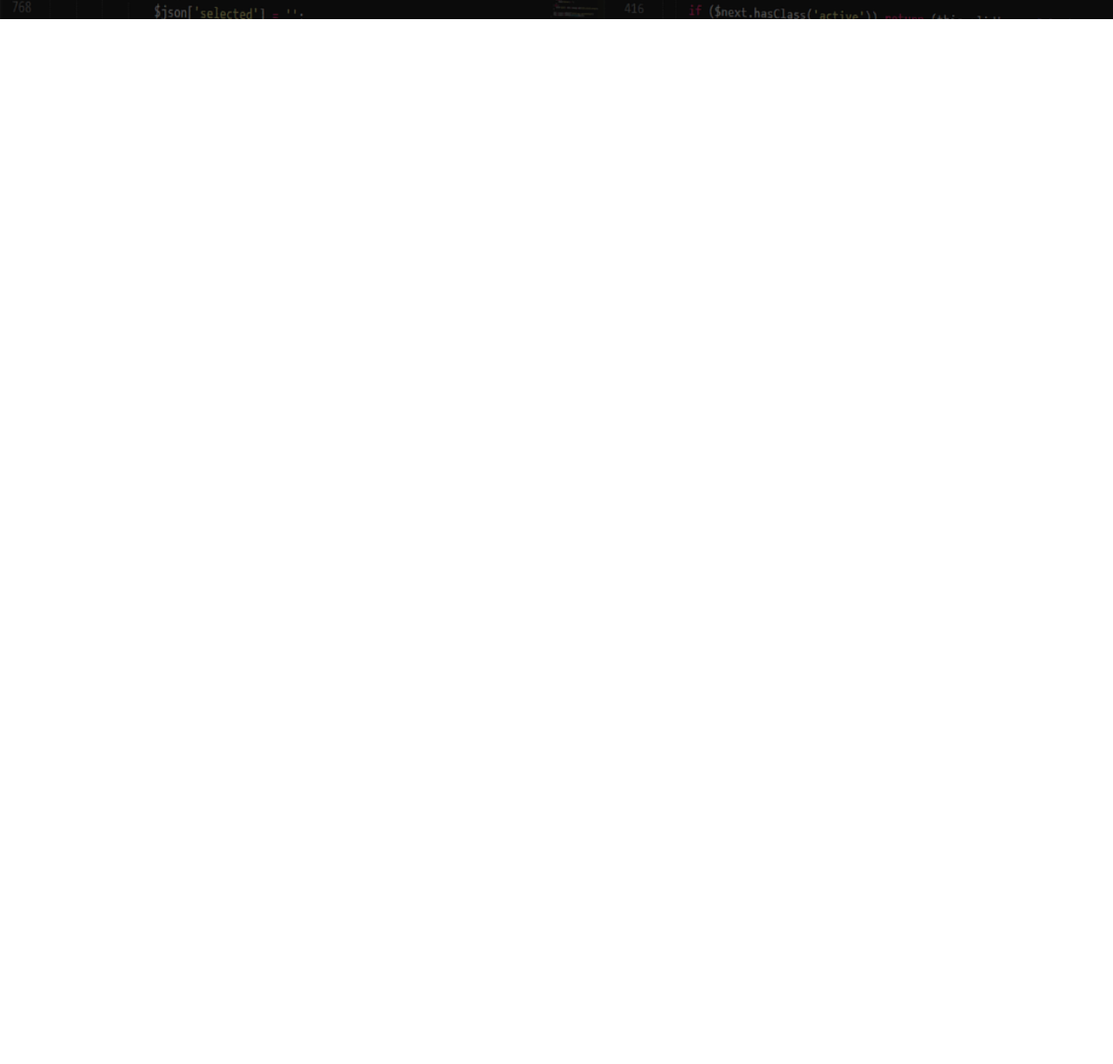
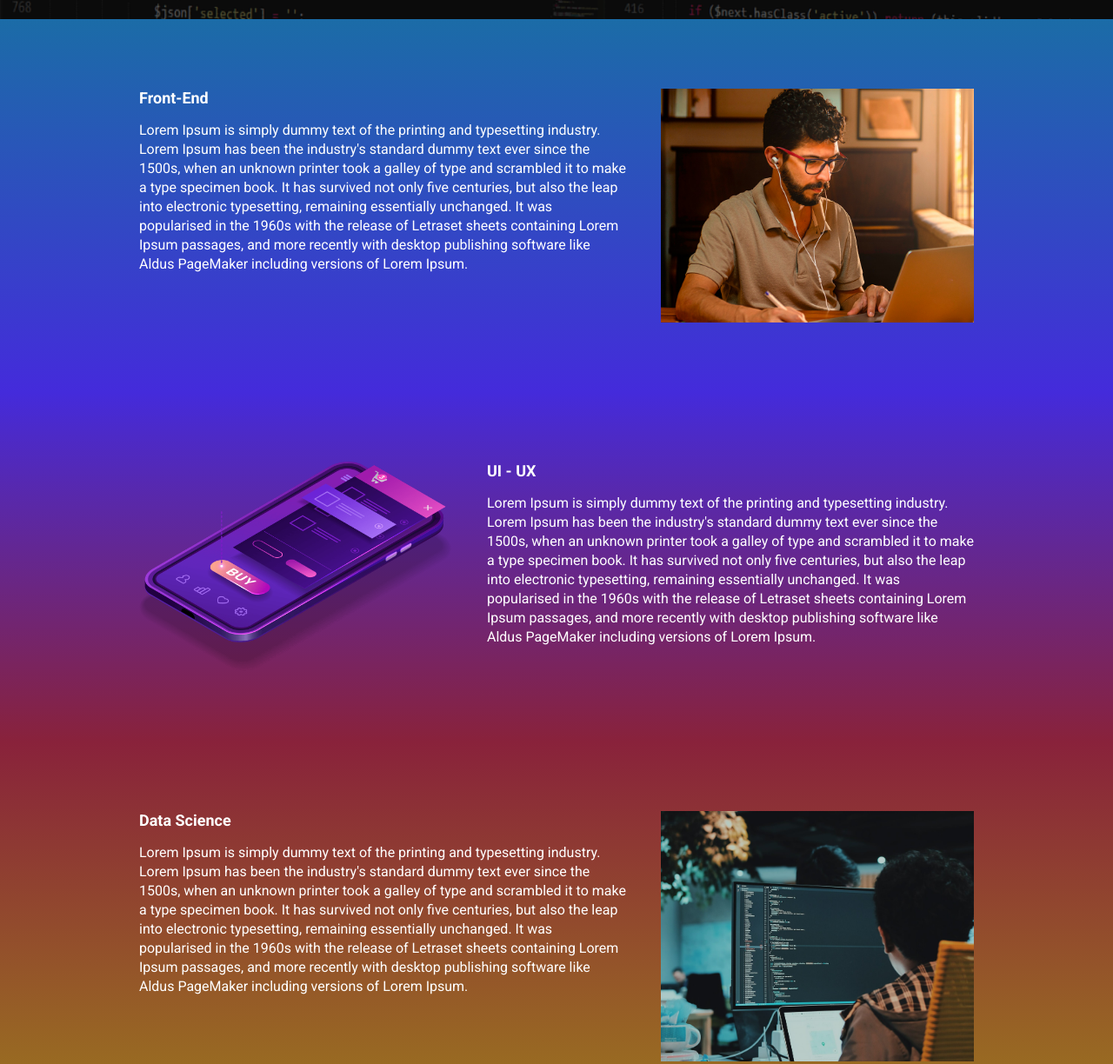
Before and after one commit to fabiobignoto/ebac-tech-talks, a website built with Parcel: page src/index.html in a window 1280 px wide. Shown: the part 571-1795 px from the top of the page at 87% size. Before the commit the page ends 800 px from the top, so only its background shows below. Built offline with nearby package versions, Linux system fonts and the light colour scheme.

Commit message:
Criação da seção de eventos

```diff
--- a/src/index.html
+++ b/src/index.html
@@ -35,6 +35,52 @@
                 </div>
             </div>
     </header>
+    <section class="event event--frontEnd">
+        <div class="container">
+            <div class="event__details">
+                <h2 class="event__details__title">Front-End</h2>
+                <p class="event__details__description">Lorem Ipsum is simply dummy text of the printing and typesetting industry. Lorem Ipsum has been the industry's standard dummy text ever since the 1500s, when an unknown printer took a galley of type and scrambled it to make a type specimen book. It has survived not only five centuries, but also the leap into electronic typesetting, remaining essentially unchanged. It was popularised in the 1960s with the release of Letraset sheets containing Lorem Ipsum passages, and more recently with desktop publishing software like Aldus PageMaker including versions of Lorem Ipsum.
+                </p>
+            </div>
+            <img class="event__image" src="./images/frontend.png" alt="Front-End">
+        </div>
+    </section>
+
+    <section class="event event--UiUx event--image-left">
+        <div class="container">
+            <div class="event__details">
+                <h2 class="event__details__title">UI - UX</h2>
+                <p class="event__details__description">Lorem Ipsum is simply dummy text of the printing and typesetting industry. Lorem Ipsum has been the industry's standard dummy text ever since the 1500s, when an unknown printer took a galley of type and scrambled it to make a type specimen book. It has survived not only five centuries, but also the leap into electronic typesetting, remaining essentially unchanged. It was popularised in the 1960s with the release of Letraset sheets containing Lorem Ipsum passages, and more recently with desktop publishing software like Aldus PageMaker including versions of Lorem Ipsum.
+                </p>
+            </div>
+            <img class="event__image" src="./images/ui-ux.png" alt="UI-UX">
+
+        </div>
+    </section>
+
+    <section class="event event--dataScience">
+        <div class="container">
+            <div class="event__details">
+                <h2 class="event__details__title">Data Science</h2>
+                <p class="event__details__description">Lorem Ipsum is simply dummy text of the printing and typesetting industry. Lorem Ipsum has been the industry's standard dummy text ever since the 1500s, when an unknown printer took a galley of type and scrambled it to make a type specimen book. It has survived not only five centuries, but also the leap into electronic typesetting, remaining essentially unchanged. It was popularised in the 1960s with the release of Letraset sheets containing Lorem Ipsum passages, and more recently with desktop publishing software like Aldus PageMaker including versions of Lorem Ipsum.
+                </p>
+            </div>
+            <img class="event__image" src="./images/data.png" alt="Data Science">
+        </div>
+    </section>
+
+    <section class="event event--backEnd event--image-left">
+        <div class="container">
+
+            <div class="event__details">
+                <h2 class="event__details__title">Back-End</h2>
+                <p class="event__details__description">Lorem Ipsum is simply dummy text of the printing and typesetting industry. Lorem Ipsum has been the industry's standard dummy text ever since the 1500s, when an unknown printer took a galley of type and scrambled it to make a type specimen book. It has survived not only five centuries, but also the leap into electronic typesetting, remaining essentially unchanged. It was popularised in the 1960s with the release of Letraset sheets containing Lorem Ipsum passages, and more recently with desktop publishing software like Aldus PageMaker including versions of Lorem Ipsum.
+                </p>
+            </div>
+            <img class="event__image" src="./images/backend.png" alt="Back End">
+
+        </div>
+    </section>
 
 
 
--- /dev/null
+++ b/src/styles/_event.scss
@@ -0,0 +1,68 @@
+@use 'variables';
+
+.event{
+    padding-top: 80px;
+    padding-bottom: 80px;
+
+    &--frontEnd {
+        background-image: linear-gradient(variables.$firstStepColor,variables.$secondStepColor);
+    }
+
+    &--UiUx {
+        background-image: linear-gradient(variables.$secondStepColor,variables.$thirdStepColor);
+    }
+
+    &--dataScience {
+        background-image: linear-gradient(variables.$thirdStepColor,variables.$fourthStepColor);
+    }
+
+    &--backEnd {
+        background-image: linear-gradient(variables.$fourthStepColor,variables.$thirdStepColor);
+    }
+
+    &--image-left{
+        .container{
+            flex-direction: row-reverse;
+        }
+    }
+    .container{
+        display: flex;
+        gap: 40px;
+    }
+
+
+    &__details{
+
+        &__title{
+            font-size: 18px;
+            font-weight: 700;
+            line-height: 21.09px;
+            margin-bottom: 16px;
+        }
+
+        &__description{
+            font-size: 16px;
+            font-weight: 400;
+            line-height: 22px;
+        }
+
+    }
+        &__image{
+            width: 360px;
+        }
+
+    @media (max-width: 760px){
+        .container{
+
+            display: block;
+        }
+
+        &__image{
+            margin-left: 0;
+            margin-top: 32px;
+            width: 100%;
+        }
+
+    }
+
+}
--- /dev/null
+++ b/src/styles/_variables.scss
@@ -0,0 +1,12 @@
+// Text colors
+$textColorPrimary: #fff;
+$textColorSecondary: #000;
+
+// Gradient colors
+$firstStepColor:  #1B6CA7;
+$secondStepColor: #442BDB;
+$thirdStepColor: #89223B;
+$fourthStepColor: #9C791D;
+
+// button variables
+$buttonColor:  #4F2AC3;
--- a/src/styles/contents/_buttons.scss
+++ b/src/styles/contents/_buttons.scss
@@ -1,3 +1,5 @@
+@use '../variables';
+
 .button {
     padding: 12px;
     margin: 16px 0;
@@ -8,7 +10,7 @@
 
 
     &--primary{
-        background-color: #4F2AC3;
+        background-color: variables.$buttonColor;
         font-size: 18px;
         font-weight: 700;
         line-height: 21.09px;
--- a/src/styles/contents/_infos-bar.scss
+++ b/src/styles/contents/_infos-bar.scss
@@ -1,3 +1,5 @@
+@use '../variables';
+
 .infos-bar{
     padding: 16px 24px;
     background-color: #fff;
@@ -12,14 +14,14 @@
 
 
         &__item{
-            color: #000;
+            color: variables.$textColorSecondary;
             font-size: 14px;
             font-weight: 400;
             line-height: 16.41px;
         }
 
         b{
-            color: #000;
+            color: variables.$textColorSecondary;
             font-size: 16px;
             font-weight: 800;
             line-height: 21.09px;
--- a/src/styles/main.scss
+++ b/src/styles/main.scss
@@ -1,13 +1,16 @@
+@use 'variables';
+
 @use 'hero';
 @use 'contents/infos-bar';
 @use 'contents/buttons';
+@use 'event';
 
 * {
     margin: 0;
     padding: 0;
     box-sizing: border-box;
     font-family: 'Roboto', sans-serif;
-    color: #fff;
+    color: variables.$textColorPrimary;
     list-style: none;
 }
 
```
